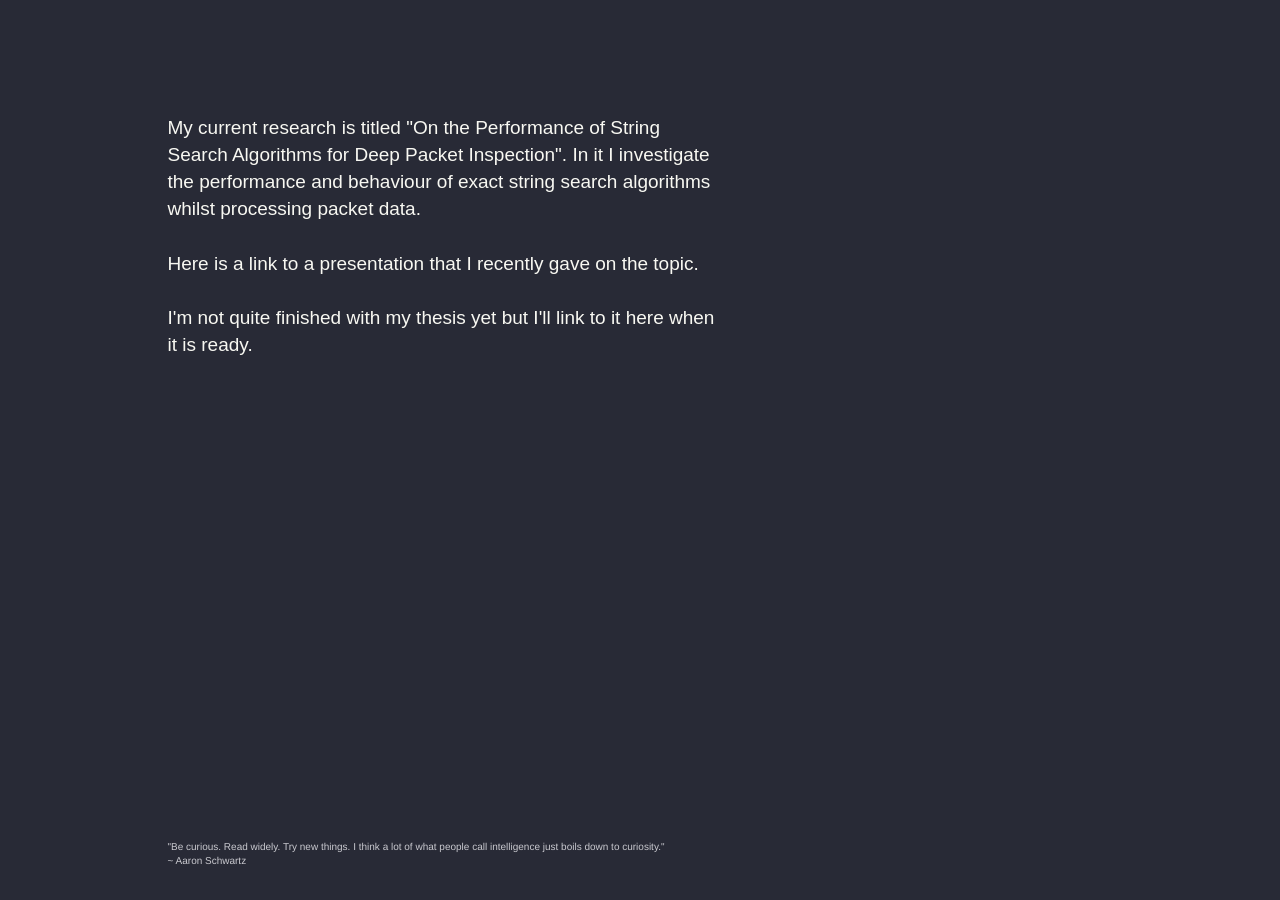
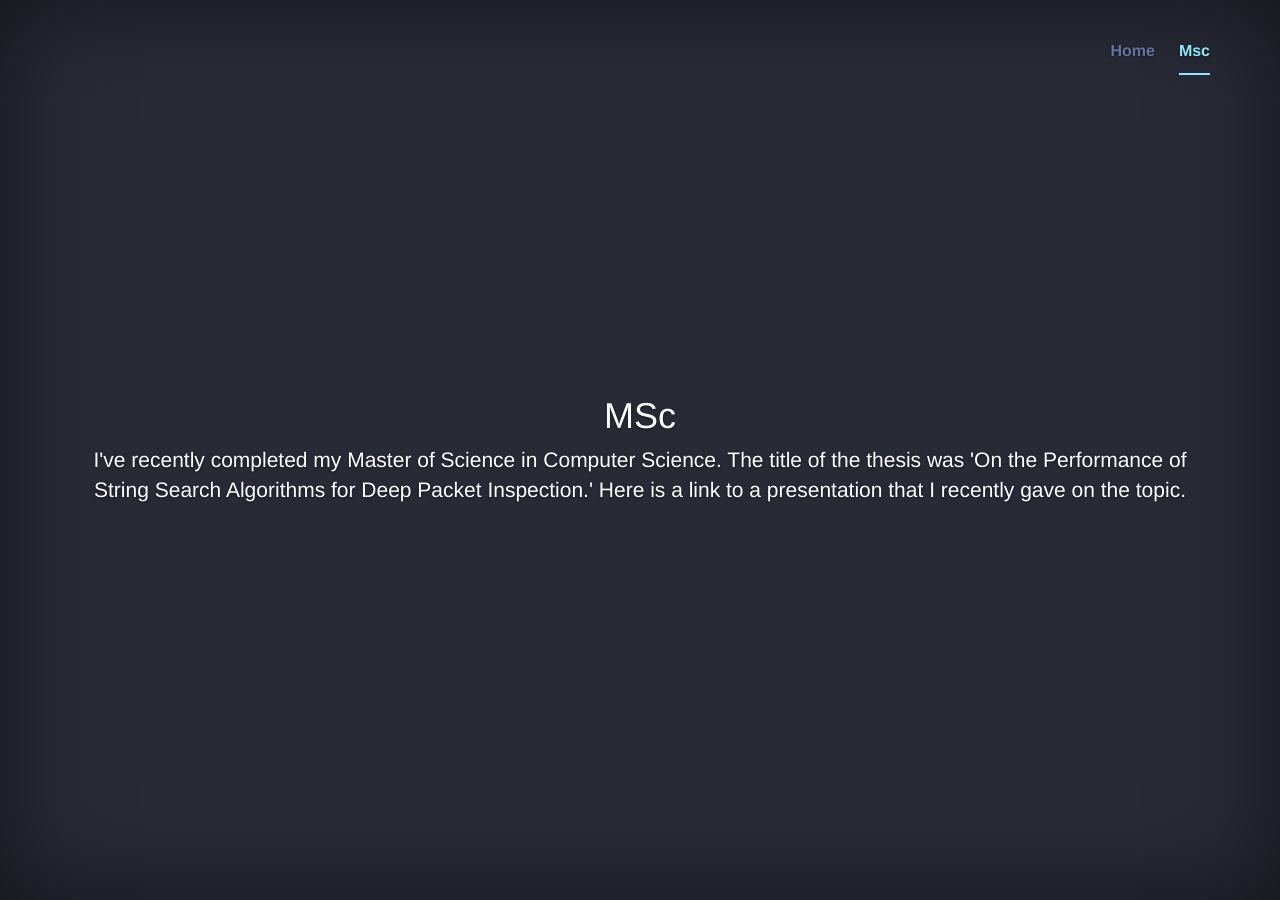
Before and after one commit to KieranHunt/kieran.casa, a Jekyll site: the page built from msc/index.html, in a window 1280 px wide. Built offline with Jekyll 4.4.1, drawn with Linux system fonts in a browser that asks for light colours; nearby versions of some CDN libraries; library files that are not in the unit come from our copies.

Commit message:
Implement proper usage of _layouts and add MSc page

```diff
--- a/_includes/header.html
+++ b/_includes/header.html
@@ -20,6 +20,7 @@
                     <ul class="nav masthead-nav">
                       <li {% if page.url == '/' %} class="active" {% endif %}> <a href="{{ "/" | relative_url }}">Home</a></li>
                       <!-- <li {% if page.url == '/blog/' %} class="active" {% endif %} ><a href="{{ "/blog" | relative_url }}">Blog</a></li> -->
+                      <li {% if page.url == '/msc/' %} class="active" {% endif %} ><a href="{{ "/msc" | relative_url }}">Msc</a></li>
                     </ul>
                   </nav>
                 </div>
--- a/_layouts/home.html
+++ b/_layouts/home.html
@@ -1,10 +1,5 @@
 {% include header.html %}
 
-<h1 class="cover-heading">Kieran Hunt</h1>
-<p class="lead">Hi, my name is Kieran. I'm a Software Development Engineer at Amazon Web Services.</p>
-<p class="lead">
-  <a href="https://github.com/KieranHunt"><i class="fa fa-github"></i></a>
-  <a href="https://github.com/kieran_hunt"><i class="fa fa-twitter"></i></a>
-</p>
+{{ content }}
 
 {% include footer.html %}
--- a/css/custom.css
+++ /dev/null
@@ -1,39 +0,0 @@
-.info-box {
-    padding-top: 10%;
-    padding-bottom: 10%;
-    font-family: sans-serif;
-    font-size: 19px;
-    font-weight: 300;
-}
-
-.info-box a {
-    color: #f8f8f2;
-}
-
-.info-box a:hover {
-    text-decoration: underline;
-}
-
-#title-box {
-    font-size: 26px;
-    text-align: center;
-    color: #8be9fd;
-}
-
-html {
-  position: relative;
-  min-height: 100%;
-}
-body {
-  margin-bottom: 60px;
-  background-color: #282a36;
-  color: #f8f8f2;
-}
-.footer {
-  position: absolute;
-  bottom: 0;
-  width: 100%;
-  height: 60px;
-  font-size: 10px;
-  color: #c9c9cf;
-}
--- a/msc/index.html
+++ b/msc/index.html
@@ -1,60 +1,11 @@
-<!DOCTYPE html>
-<!--
+---
+layout: home
+title: Kieran.casa | Home
+---
 
-If you're reading this and curious about my colour choice for the languages,
-they're the colours that GitHub uses for the respective languages.
-See: https://github.com/doda/github-language-colors/blob/master/colors.json
-
--->
-<html lang="en">
-<head>
-    <meta charset="utf-8">
-    <meta http-equiv="X-UA-Compatible" content="IE=edge">
-    <meta name="viewport" content="width=device-width, initial-scale=1">
-
-    <title>Kieran Hunt | MSc</title>
-
-    <link href="../css/bootstrap.min.css" rel="stylesheet">
-    <link href="../css/font-awesome.min.css" rel="stylesheet">
-    <link href="../css/custom.css" rel="stylesheet">
-
-    <!-- test -->
-</head>
-<body>
-    <div class="container">
-        <div class="info-box">
-            <div class="row">
-                <div class="col-md-1"></div>
-                <div class="col-md-6">
-                    My current research is titled "On the Performance of String Search Algorithms for Deep Packet Inspection". In it I investigate the performance and behaviour of exact string search algorithms whilst processing packet data.
-                    <br><br>
-                    <a href="https://docs.google.com/presentation/d/1fsq9MTBBhfSBnHsmXXXSrV5HuXDUeFYno4QgAzemOZo" target="_blank">Here is a link to a presentation that I recently gave on the topic.</a>
-                    <br><br>
-                    I'm not quite finished with my thesis yet but I'll link to it here when it is ready.
-                    <br><br>
-                </div>
-                <div class="col-md-5"></div>
-            </div>
-        </div>
-    </div>
-
-    <footer class="footer">
-        <div class="container">
-            <div class="row">
-                <div class="col-md-1"></div>
-                <div class="col-md-6">
-                    "Be curious. Read widely. Try new things. I think a lot of what people call intelligence just boils down to curiosity."
-                    <br>
-                    ~ Aaron Schwartz
-                </div>
-                <div class="col-md-5"></div>
-            </div>
-        </div>
-    </footer>
-
-    <!-- jQuery (necessary for Bootstrap's JavaScript plugins) -->
-    <script src="https://ajax.googleapis.com/ajax/libs/jquery/1.11.3/jquery.min.js"></script>
-    <!-- Include all compiled plugins (below), or include individual files as needed -->
-    <script src="../js/bootstrap.min.js"></script>
-</body>
-</html>
+<h1 class="cover-heading">MSc</h1>
+<p class="lead">
+    I've recently completed my Master of Science in Computer Science.
+    The title of the thesis was 'On the Performance of String Search Algorithms for Deep Packet Inspection.'
+    <a href="https://docs.google.com/presentation/d/1fsq9MTBBhfSBnHsmXXXSrV5HuXDUeFYno4QgAzemOZo" target="_blank">Here is a link to a presentation that I recently gave on the topic.</a>
+</p>
```
Also changed, not shown: index.html (+8 -0 lines).
